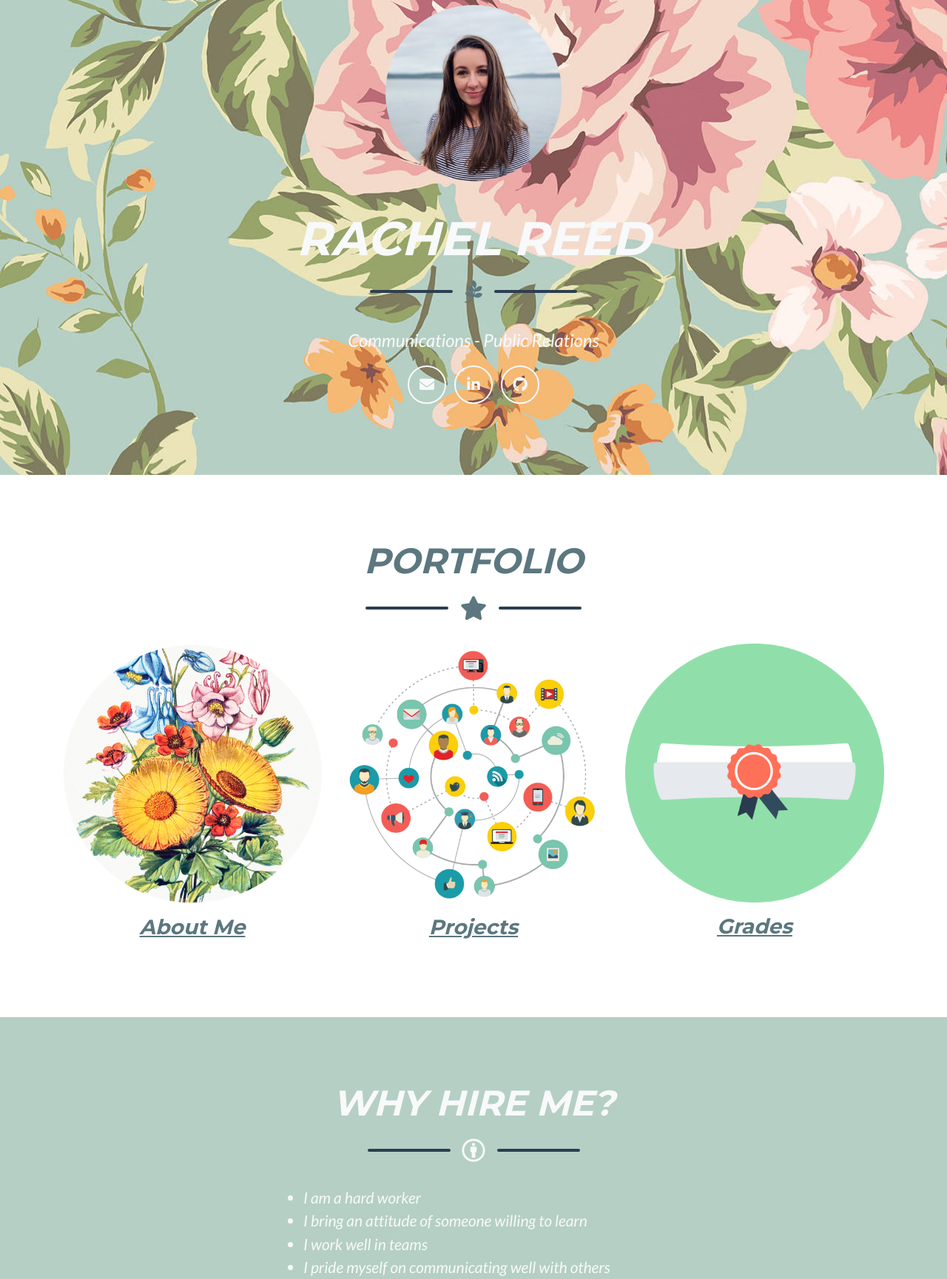
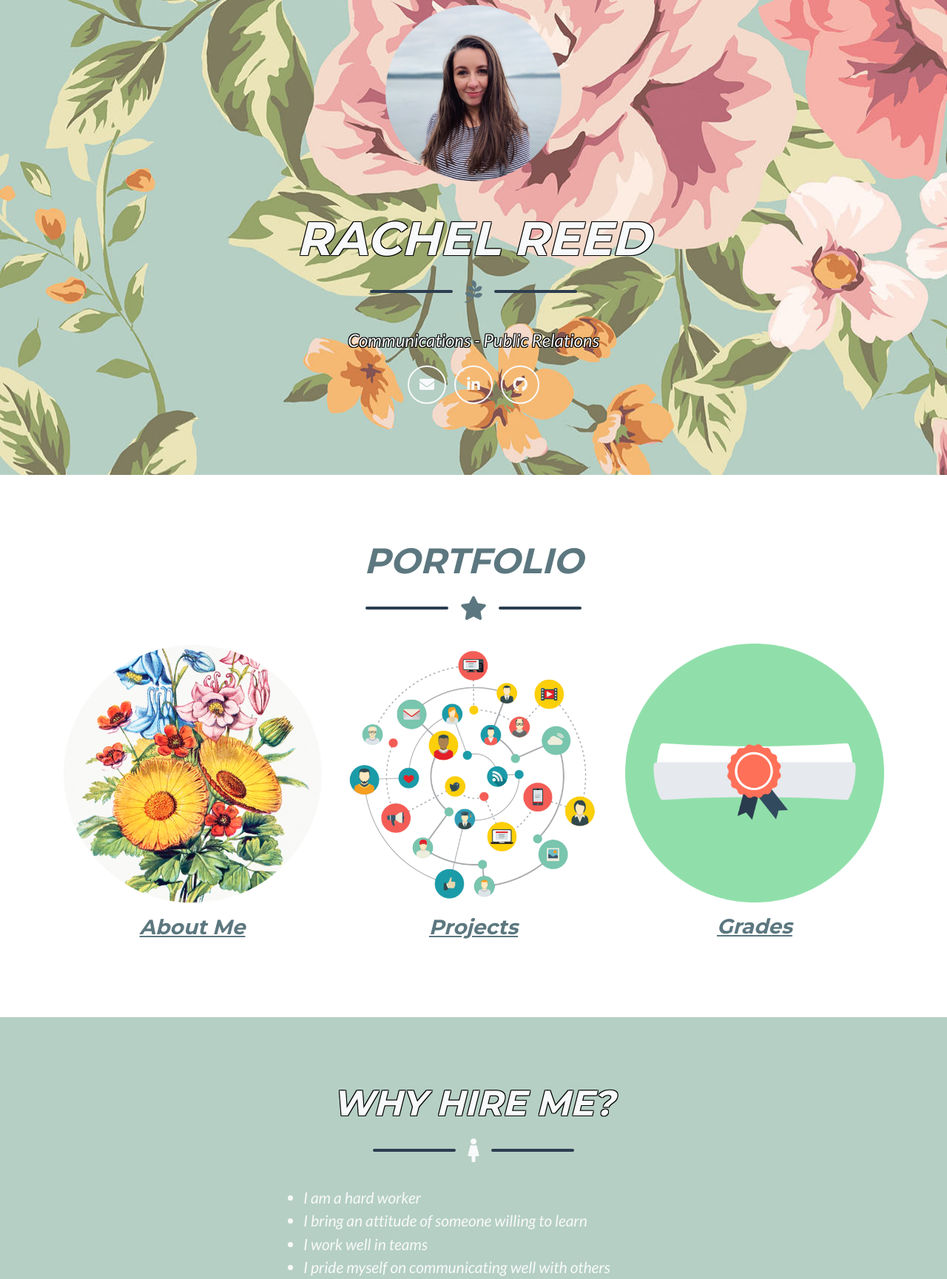
Before and after one commit to jfdickson25/other-portfolios, a PHP site: page /rachel-reed-portfolio.html in a window 1280 px wide. Shown: the part 201-1930 px from the top of the page at 74% size. Run offline with PHP 8.4, Linux system fonts and the light colour scheme.

Commit message:
Updated portfolio

```diff
--- a/web/portfolio.css
+++ b/web/portfolio.css
@@ -40,3 +40,11 @@ li {
 .back-pic {
     background-image: url("floral-background.jpg") !important;
 }
+
+.full-name {
+    text-shadow:
+    -1px -1px 0 #000,
+    1px -1px 0 #000,
+    -1px 1px 0 #000,
+     1px 1px 0 #000;
+}
--- a/web/rachel-reed-portfolio.html
+++ b/web/rachel-reed-portfolio.html
@@ -37,7 +37,7 @@
       <img class="masthead-avatar mb-5" src="img\Rachel-Reed.png" alt="Rachel Reed">
 
       <!-- Masthead Heading -->
-      <h1 class="masthead-heading text-uppercase mb-0 text-light">Rachel Reed</h1>
+      <h1 class="masthead-heading text-uppercase mb-0 text-light full-name">Rachel Reed</h1>
 
       <!-- Icon Divider -->
       <div class="divider-custom divider-info">
@@ -49,7 +49,7 @@
       </div>
 
       <!-- Masthead Subheading -->
-      <p class="masthead-subheading font-weight-light mb-0 text-light">Communications - Public Relations</p>
+      <p class="masthead-subheading font-weight-light mb-0 text-light full-name">Communications - Public Relations</p>
 
       <span class="mt-3">
       <a class="btn btn-outline-light btn-social mx-1" href="mailto:jfdickson25@gmail.com?Subject=Portfolio%20"
@@ -136,13 +136,13 @@
     <div class="container">
 
       <!-- About Section Heading -->
-      <h2 class="page-section-heading text-center text-uppercase text-light">Why Hire Me?</h2>
+      <h2 class="page-section-heading text-center text-uppercase text-light full-name">Why Hire Me?</h2>
 
       <!-- Icon Divider -->
       <div class="divider-custom let">
         <div class="divider-custom-line"></div>
         <div class="divider-custom-icon">
-          <i class="fab fa-creative-commons-by text-light"></i>
+          <i class="fas fa-female text-light"></i>
         </div>
         <div class="divider-custom-line"></div>
       </div>
```
